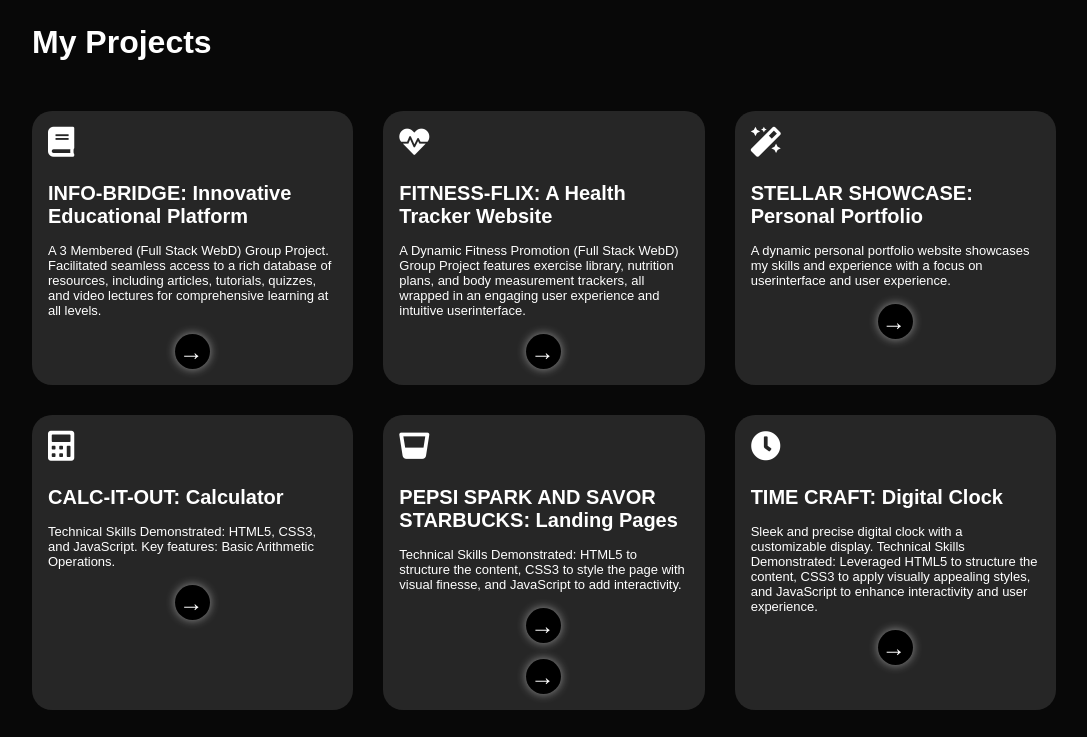
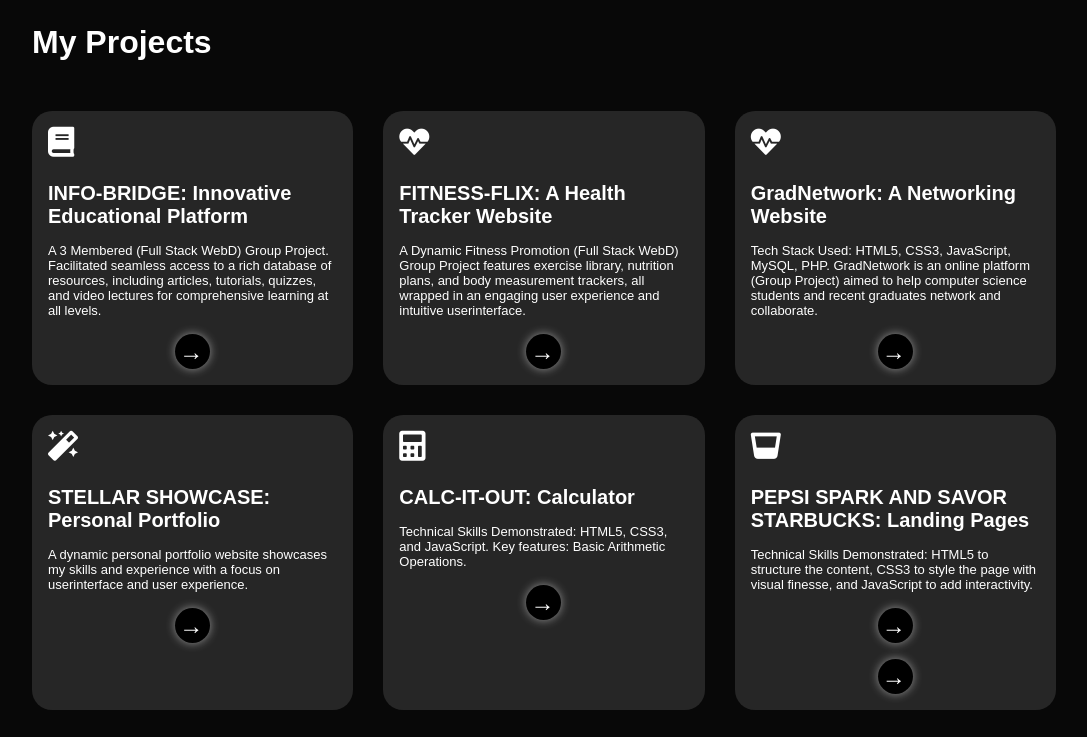
Before and after one commit to ghazalazameer/StellarShowcase, a plain HTML site: page index.html in a window 1280 px wide. Shown: the part 1420-2157 px from the top of the page, without its empty margins (96-1183 px from the left). Drawn offline with Linux system fonts and the light colour scheme; files whose address does not match are found by name.

Commit message:
Added a Project

```diff
--- a/index.html
+++ b/index.html
@@ -143,6 +143,17 @@ engaging user experience and intuitive userinterface.
 
             </div>
             <div>
+                <i class="fas fa-heartbeat"></i>
+                              <h2>GradNetwork: A Networking Website</h2>
+                <p>
+                    <ul>
+                        Tech Stack Used: HTML5, CSS3, JavaScript, MySQL, PHP. GradNetwork is an online platform (Group Project) aimed to help computer science students and recent graduates network and collaborate.
+                    </ul>
+                </p>
+                    <button class="project-button" onclick="openProject('https://github.com/ghazalazameer/GradNetwork')"></button>
+
+            </div>
+            <div>
                 <i class="fas fa-magic"></i>
                               <h2>STELLAR SHOWCASE: Personal Portfolio</h2>
                 <p>
```
